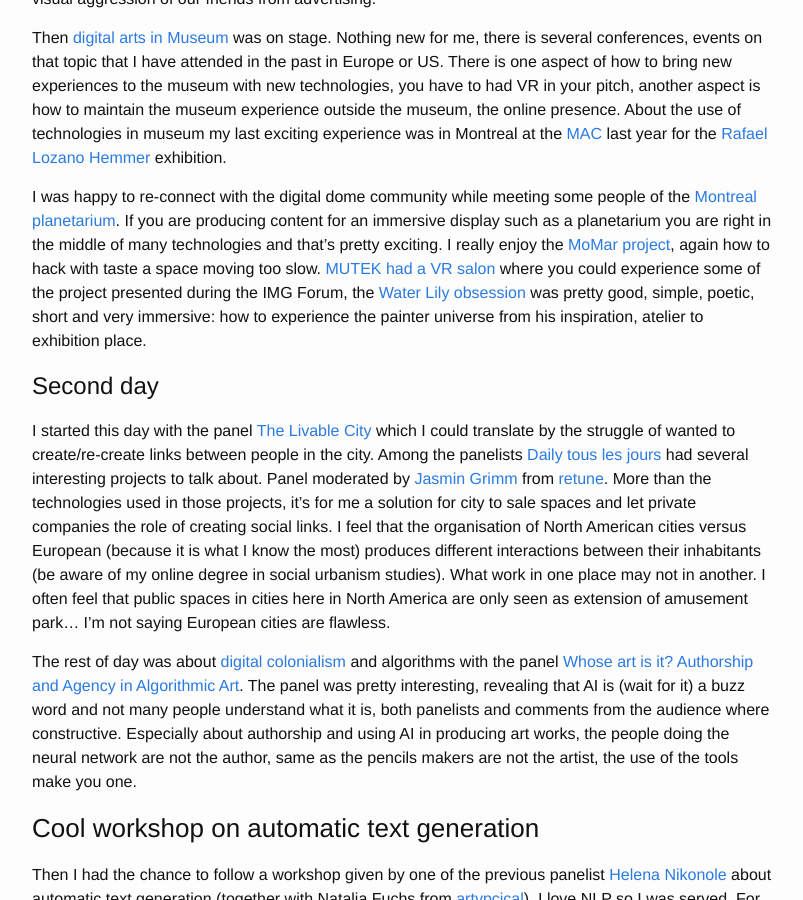
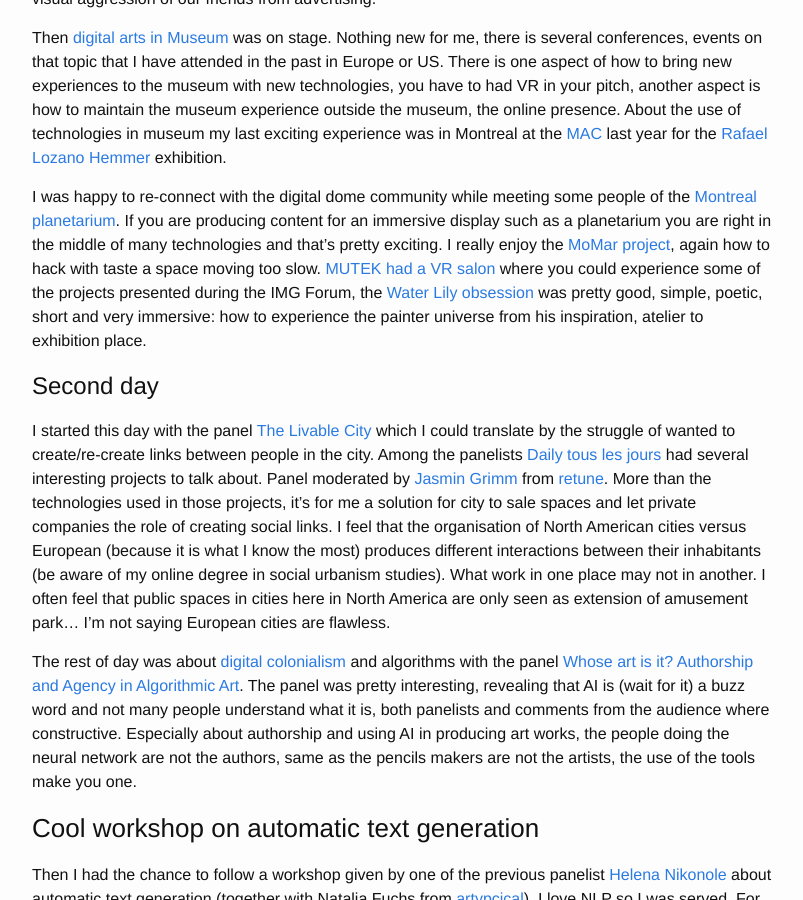
Before and after one commit to mrbonsoir/mrbonsoir.github.io, a Jekyll site: the page built from _posts/2019-08-22-IMG-Forum.markdown, in a window 1280 px wide and 900 px high, scrolled down 804 px. Shown: the whole window, without its empty margins (238-1041 px from the left). Built offline with Jekyll 4.4.1, drawn with Linux system fonts in a browser that asks for light colours.

Commit message:
wip and typo

```diff
--- a/_posts/2019-08-22-IMG-Forum.markdown
+++ b/_posts/2019-08-22-IMG-Forum.markdown
@@ -17,13 +17,13 @@ The next session was following the wave, [Bill Poster][BillPoster-link] presente
 
 Then [digital arts in Museum][DigitalArtMuseum_link] was on stage. Nothing new for me, there is several conferences, events on that topic that I have attended in the past in Europe or US. There is one aspect of how to bring new experiences to the museum with new technologies, you have to had VR in your pitch, another aspect is how to maintain the museum experience outside the museum, the online presence. About the use of technologies in museum my last exciting experience was in Montreal at the [MAC][MAC-link] last year for the [Rafael Lozano Hemmer][DigitalPoetry-link] exhibition.
 
-I was happy to re-connect with the digital dome community while meeting some people of the [Montreal planetarium][MontrealPlanetarium-link]. If you are producing content for an immersive display such as a planetarium you are right in the middle of many technologies and that’s pretty exciting. I really enjoy the [MoMar project][MoMAR-link], again how to hack with taste a space moving too slow. [MUTEK had a VR salon][MUTEKVRSalon-link] where you could experience some of the project presented during the IMG Forum, the [Water Lily obsession][lucidrealities-link] was pretty good, simple, poetic, short and very immersive: how to experience the painter universe from his inspiration, atelier to exhibition place.
+I was happy to re-connect with the digital dome community while meeting some people of the [Montreal planetarium][MontrealPlanetarium-link]. If you are producing content for an immersive display such as a planetarium you are right in the middle of many technologies and that’s pretty exciting. I really enjoy the [MoMar project][MoMAR-link], again how to hack with taste a space moving too slow. [MUTEK had a VR salon][MUTEKVRSalon-link] where you could experience some of the projects presented during the IMG Forum, the [Water Lily obsession][lucidrealities-link] was pretty good, simple, poetic, short and very immersive: how to experience the painter universe from his inspiration, atelier to exhibition place.
 
 # Second day
 
 I started this day with the panel [The Livable City][PanelLivableCity-link] which I could translate by the struggle of wanted to create/re-create links between people in the city. Among the panelists [Daily tous les jours][dailytouslesjours-link] had several interesting projects to talk about. Panel moderated by [Jasmin Grimm][jassmingrimm-link] from [retune][retune-link]. More than the technologies used in those projects, it’s for me a solution for city to sale spaces and let private companies the role of creating social links. I feel that the organisation of North American cities versus European (because it is what I know the most) produces different interactions between their inhabitants (be aware of my online degree in social urbanism  studies). What work in one place may not in another. I often feel that public spaces in cities here in North America are only seen as extension of amusement park... I’m not saying European cities are flawless.
 
-The rest of day was about [digital colonialism][digitalcolonialism-link] and algorithms with the panel [Whose art is it? Authorship and Agency in Algorithmic Art][whoartisit-link]. The panel was pretty interesting, revealing that AI is (wait for it) a buzz word and not many people understand what it is, both panelists and comments from the audience where constructive. Especially about authorship and using AI in producing art works, the people doing the neural network are not the author, same as the pencils makers are not the artist, the use of the tools make you one.
+The rest of day was about [digital colonialism][digitalcolonialism-link] and algorithms with the panel [Whose art is it? Authorship and Agency in Algorithmic Art][whoartisit-link]. The panel was pretty interesting, revealing that AI is (wait for it) a buzz word and not many people understand what it is, both panelists and comments from the audience where constructive. Especially about authorship and using AI in producing art works, the people doing the neural network are not the authors, same as the pencils makers are not the artists, the use of the tools make you one.
 
 ### Cool workshop on automatic text generation
 Then I had the chance to follow a workshop given by one of the previous panelist [Helena Nikonole][nikonole-link] about automatic text generation (together with Natalia Fuchs from [artypcical][artypical-link]). I love NLP so I was served. For the workshop we used a Google tool called [colab][colabgoogle-link] which again is an amazing tool, always impressed with what they gave to the community. For that workshop I used the full text of [Bel Ami][BelAmi-link] as basis, the goal was to give a word and let your trained system to generate words based on that input. I thought the best to interpret the output of the automatic text generation is to know well the data source and I have read about five to six times this book in the last three to four years. In two hours I was just able to generate text that looks like mumbling but it’s an art work in progress and it’s really fun.
```
